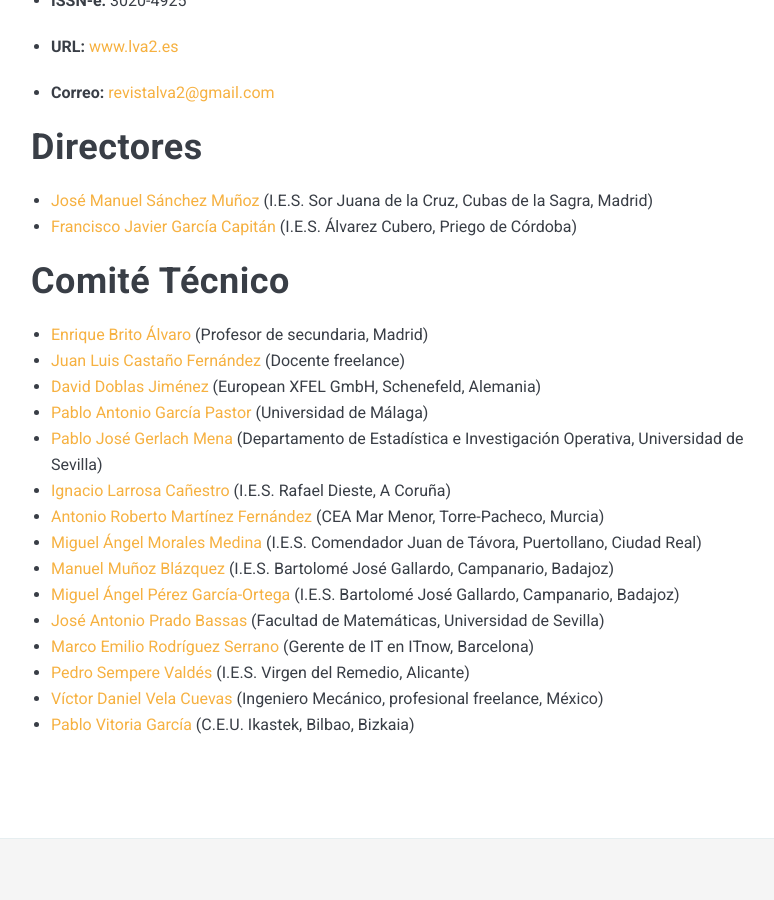
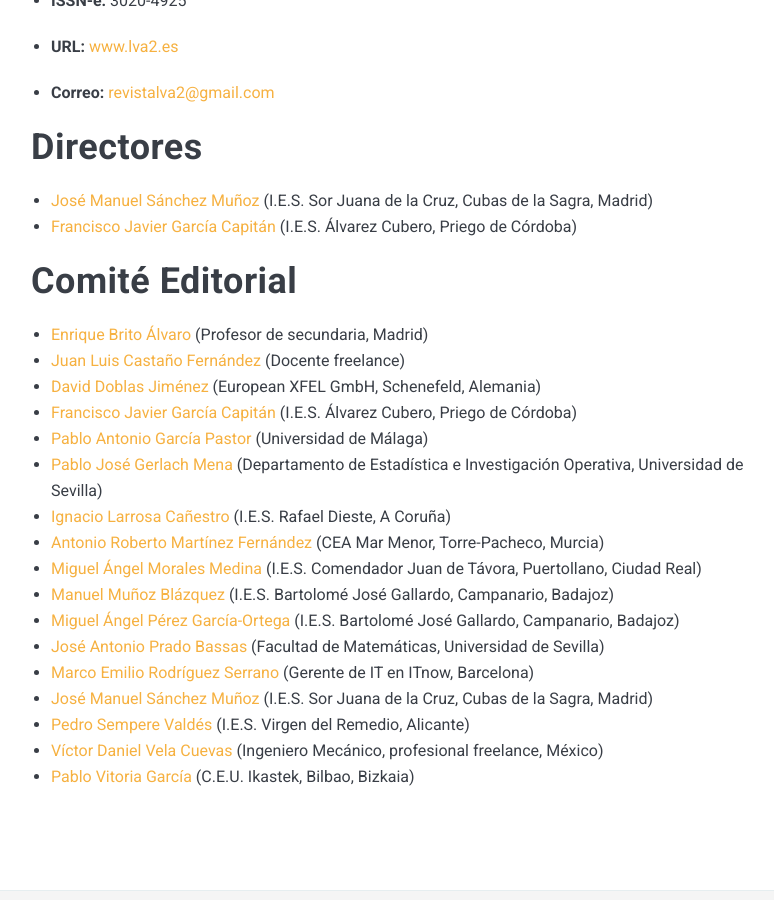
Before and after one commit to revistalva2/lva2.github.io, a Jekyll site: the page built from _pages/01-ficha_bibliografica.markdown, in a window 1280 px wide and 900 px high, scrolled down 484 px. Shown: the whole window, without its empty margins (229-1003 px from the left). Built offline with Jekyll 4.4.1, drawn with Linux system fonts in a browser that asks for light colours; nearby versions of some CDN libraries.

Commit message:
Update 01-ficha_bibliografica.markdown

```diff
--- a/_pages/01-ficha_bibliografica.markdown
+++ b/_pages/01-ficha_bibliografica.markdown
@@ -25,11 +25,12 @@ permalink: /ficha_bibliografica/
 - [José Manuel Sánchez Muñoz](mailto:jose.sm@educa.madrid.org) (I.E.S. Sor Juana de la Cruz, Cubas de la Sagra, Madrid)
 - [Francisco Javier García Capitán](mailto:garciacapitan@gmail.com) (I.E.S. Álvarez Cubero, Priego de Córdoba)
 
-# Comité Técnico
+# Comité Editorial
 
 - [Enrique Brito Álvaro](mailto:enrique@brito.es) (Profesor de secundaria, Madrid)
 - [Juan Luis Castaño Fernández](mailto:juanlcast@gmail.com) (Docente freelance)
 - [David Doblas Jiménez](mailto:david.doblas-jimenez@xfel.eu) (European XFEL GmbH, Schenefeld, Alemania)
+- [Francisco Javier García Capitán](mailto:garciacapitan@gmail.com) (I.E.S. Álvarez Cubero, Priego de Córdoba)
 - [Pablo Antonio García Pastor](mailto:iraze.pgp@gmail.com) (Universidad de Málaga)
 - [Pablo José Gerlach Mena](mailto:gerlach@us.es) (Departamento de Estadística e Investigación Operativa, Universidad de Sevilla)
 - [Ignacio Larrosa Cañestro](mailto:ilarrosa@mundo-r.com) (I.E.S. Rafael Dieste, A Coruña)
@@ -39,6 +40,7 @@ permalink: /ficha_bibliografica/
 - [Miguel Ángel Pérez García-Ortega](mailto:mianpgo@gmail.com) (I.E.S. Bartolomé José Gallardo, Campanario, Badajoz)
 - [José Antonio Prado Bassas](mailto:bassas@us.es) (Facultad de Matemáticas, Universidad de Sevilla)
 - [Marco Emilio Rodríguez Serrano](mailto:mrodrise@gmail.com) (Gerente de IT en ITnow, Barcelona)
+- [José Manuel Sánchez Muñoz](mailto:jose.sm@educa.madrid.org) (I.E.S. Sor Juana de la Cruz, Cubas de la Sagra, Madrid)
 - [Pedro Sempere Valdés](mailto:pedrosemperevaldes@gmail.com) (I.E.S. Virgen del Remedio, Alicante)
 - [Víctor Daniel Vela Cuevas](mailto:victor.vela@krutt.org) (Ingeniero Mecánico, profesional freelance, México)
 - [Pablo Vitoria García](mailto:pvitoria@gmail.com) (C.E.U. Ikastek, Bilbao, Bizkaia)
```
